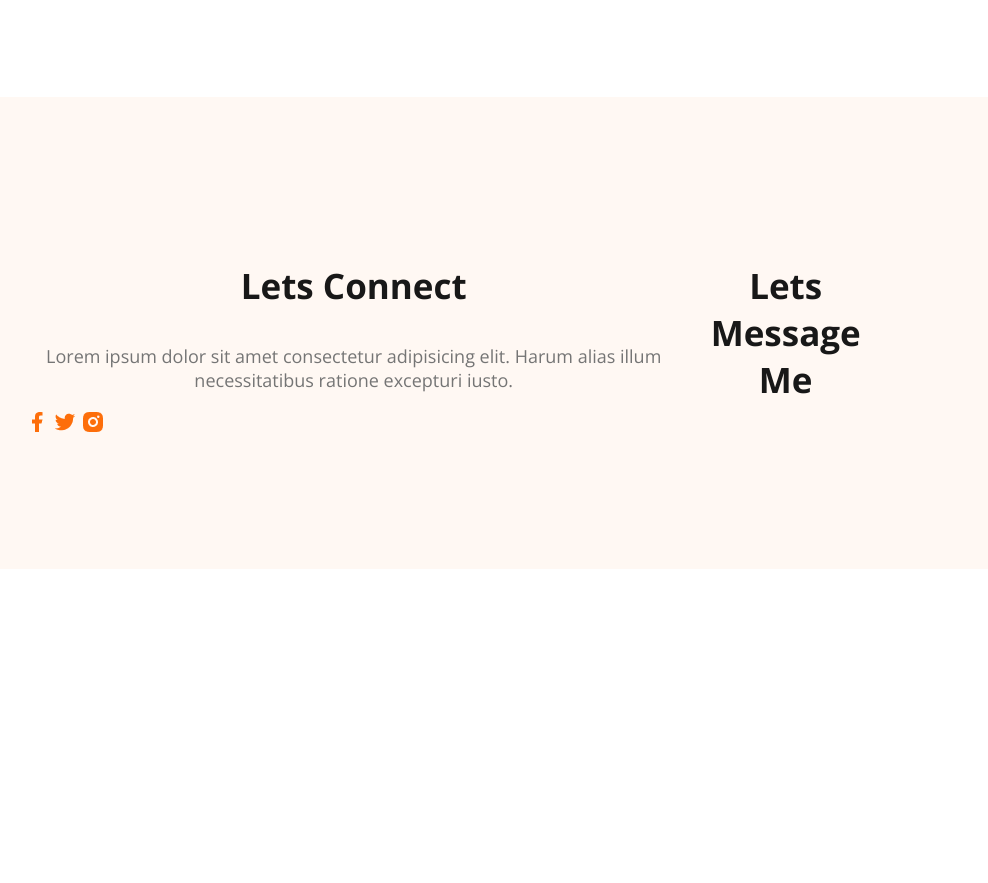
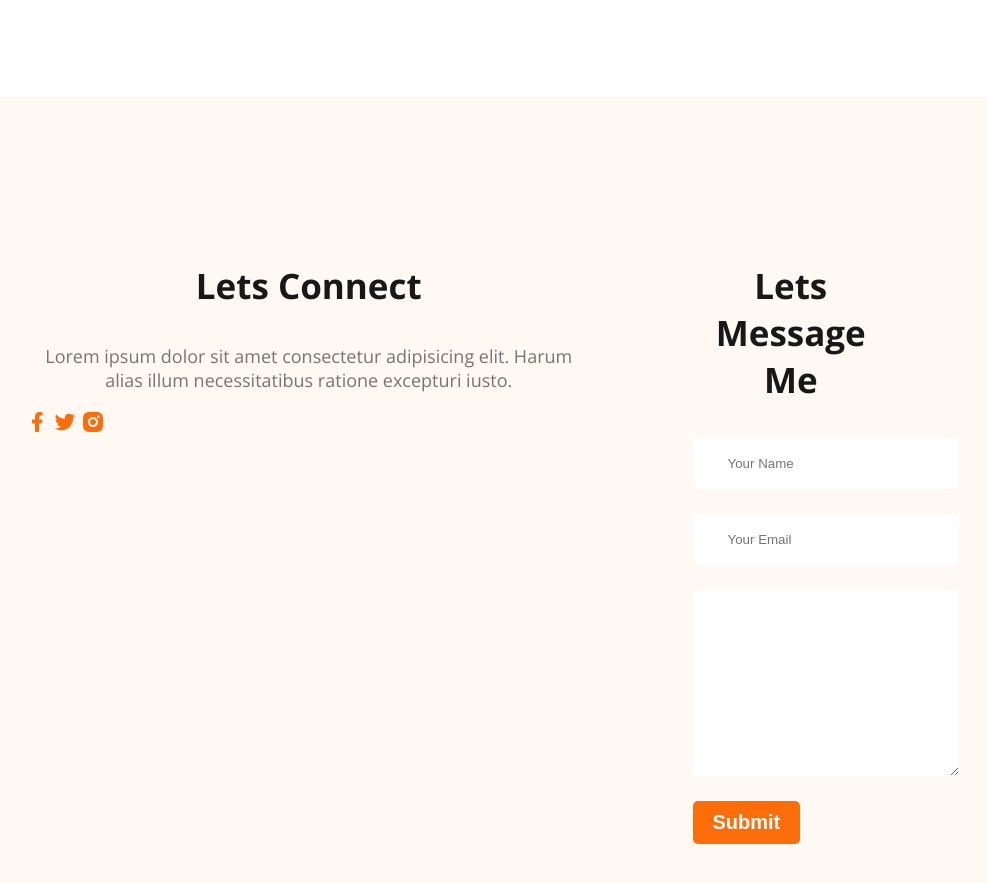
Before and after one commit to imon250/web-devoloper-portfolio, a plain HTML site: page index.html in a window 1280 px wide. Shown: the part 3023-3906 px from the top of the page, without its empty margins (183-1171 px from the left). Before the commit the page ends 3600 px from the top, so only its background shows below. Drawn offline with nearby package versions, Linux system fonts and the light colour scheme.

Commit message:
finished footer section

```diff
--- a/index.html
+++ b/index.html
@@ -181,6 +181,15 @@
 
            <div class="footer-column">
             <h3 class="section-title">Lets Message Me</h3>
+            <form class="contact" action="">
+                <input type="text" placeholder="Your Name">
+                <input type="email" name="" placeholder="Your Email" id="">
+                <textarea name="" id="" cols="30" rows="10" placeholder="Message">
+
+                </textarea>
+                <input class="btn-primary" type="submit" value="Submit">
+
+            </form>
            </div>
     </footer>
 
--- a/styles/portfolio.css
+++ b/styles/portfolio.css
@@ -187,9 +187,29 @@ main section{
  /* footer styles */
 footer{
     display: flex;
+    gap: 100px;
     background: #FFF8F3;
     margin-top: 100px;
     padding: 130px 200px;
     justify-content: space-around;
 
 }
+/* .footer-column{
+    width: 50%;
+} */
+
+.social-links{
+    margin-right: 25px;
+}
+
+.contact input[type="text"], .contact input[type="email"],
+textarea{
+    display: block;
+    margin-bottom: 25px;
+    padding: 18px 35px;
+    color: #757575;
+    border-radius: 5px;
+    background-color: #FFF;
+    border: 0;
+    width: 100%;
+}
```
